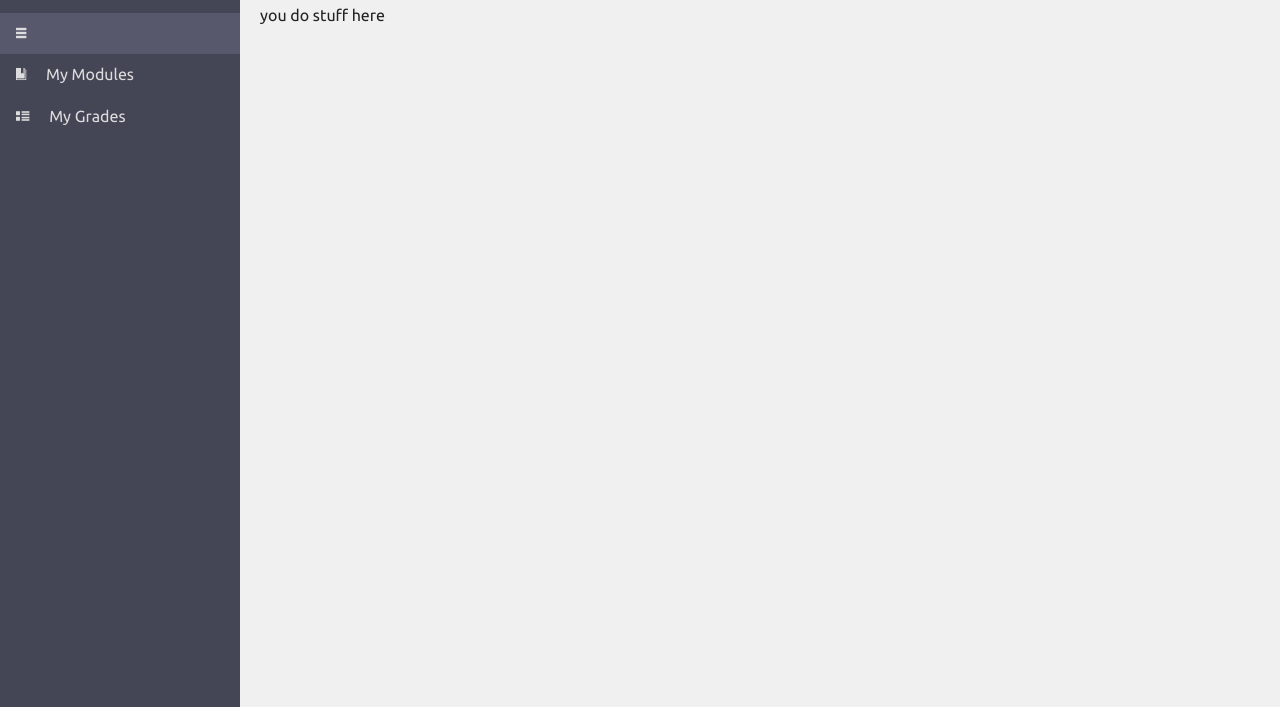
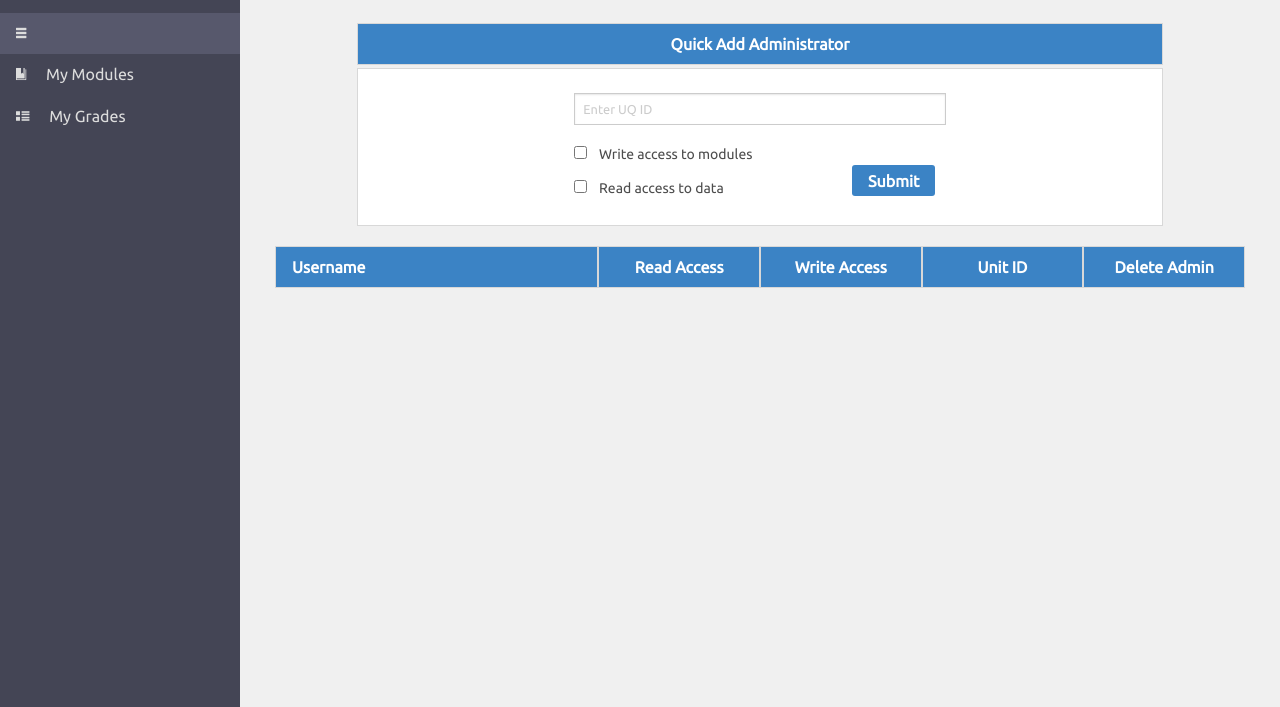
Before and after one commit to synnove/auscats, a Python web app: template templates/admin_manage.html in a window 1280 px wide. Shown: the part 93-800 px from the top of the page. Run offline with Jinja, Linux system fonts and the light colour scheme; the template is opened without the code that fills it, so the values that code supplies are empty.

Commit message:
added 2 new queries and created the admin_manage interface

```diff
--- a/templates/admin_manage.html
+++ b/templates/admin_manage.html
@@ -11,8 +11,92 @@
 
 {% block content %}
 <div class="main__page" data-equalizer>
-    <div class="row">
-	you do stuff here
+
+        <div class="large-10 large-offset-1 end columns">
+            <div class="row"><div class="large-12 columns"><div class="panel blue colourblock__top thin text-center">
+                Quick Add Administrator
+            </div></div></div>
+        </div>
+        <div class="large-10 large-offset-1 end columns">
+            <div class="row"><div class="large-12 columns"><div class="panel panel__middle text-center">
+                <form id="admins">
+                    <div class="row">
+                        <div class="large-6 large-offset-3 end columns">
+                            <input id="admin_id" type="text" placeholder="Enter UQ ID" />
+                            </label>
+                        </div>
+                        <div class="large-4 large-offset-3 columns text-left">
+                            <input id="write_access" type="checkbox">
+                            <label for="write_access">Write access to modules</label>
+                            <br>
+                            <input id="read_access" type="checkbox">
+                            <label for="read_access">Read access to data</label>
+                        </div>
+                        <div class="large-2 columns end">
+                            <br>
+                            <input type="submit" class="tiny radius blue button" value="Submit" />
+                        </div>
+                    </div>
+                </form>
+            </div></div></div>
+        </div>
+
+
+
+    <div class="row text-center">
+        <div class="large-12 columns">
+	    <div class="large-4 large-offset columns panel blue colourblock__top thin text-left">
+		Username
+            </div>
+	    <div class="large-2 columns panel blue colourblock__top thin">
+		Read Access
+	    </div>
+	    <div class="large-2 end columns panel blue colourblock__top thin">
+		Write Access
+	    </div>
+	    <div class="large-2 end columns panel blue colourblock__top thin">
+		Unit ID
+	    </div>
+	    <div class="large-2 end columns panel blue colourblock__top thin">
+		Delete Admin
+	    </div>
+	</div>
+
+	{% for admin in admin_info %}
+	<div class="large-12 columns" data-equalizer>
+
+	    <div class="large-4 columns panel listing text-left" data-equalizer-watch>
+		 <span data-tooltip aria-haspopup="true" class="has-tip" title="Name: {{ admin['name'] }}">{{ admin['user_id'] }}</span>
+	    </div>
+
+	    <div class="large-2 end columns panel listing" data-equalizer-watch>
+	        {% if admin['user_id'] in read_perms %}
+		    <a href="" class="teeny radius secondary button status__mod">Remove Read Access</a>
+		{% else %}
+		    <a href="" class="teeny radius teal button status__mod">Give Read Access</a>
+		{% endif %}
+	    </div>
+
+            <div class="large-2 end columns panel listing" data-equalizer-watch>
+		{% if admin['user_id'] in write_perms %}
+		    <a href="" class="teeny radius secondary button status__mod">Remove Write Access</a>
+	    	{% else %}
+		    <a href="" class="teeny radius teal button status__mod">Give Write Access</a>
+		{% endif %}
+            </div>
+
+	    <div class="large-2 end columns panel listing" data-equalizer-watch>
+		{{ admin['unit_ID'] }}
+	    </div>
+
+	    <div class="large-2 end columns panel listing" data-equalizer-watch>
+		<form class="open__profile__modal" id="">
+		    <a href="" class="teeny radius secondary button status__mod">Delete Administrator</a>
+		</form>
+	    </div>
+
+	</div>
+	{% endfor %}
     </div>
 </div>
 {% endblock %}
@@ -20,4 +104,5 @@
 <script type=text/javascript>
     $SCRIPT_ROOT = {{ request.script_root|tojson|safe }};
 </script>
+<script src="../static/js/admin_dashboard.js"></script>
 {% endblock %}
```
Also changed, not shown: app.py (+12 -1 lines), queries.py (+30 -2 lines).
